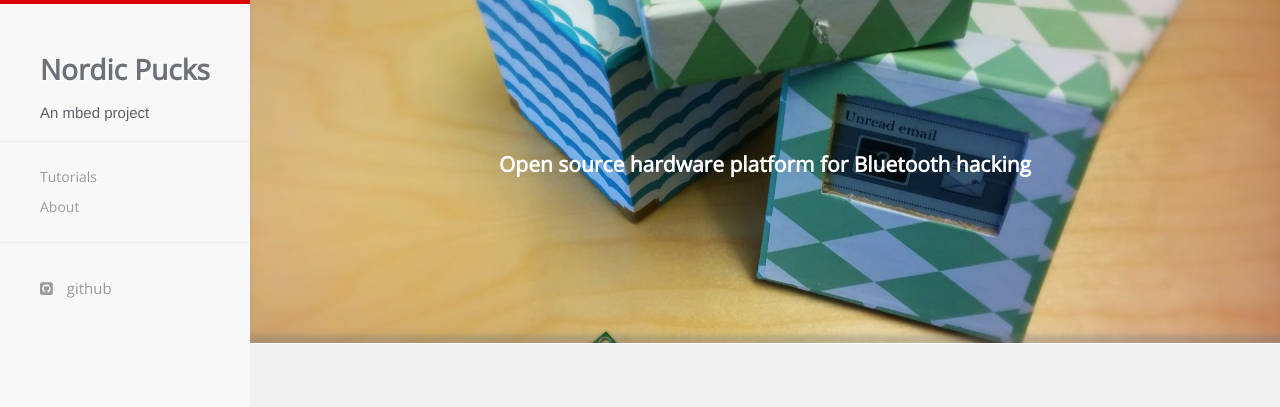
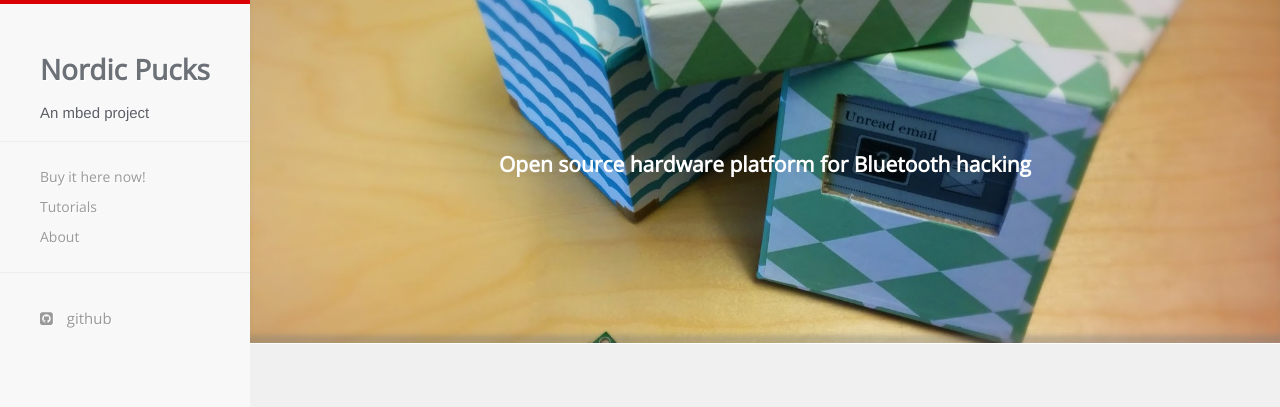
Before and after one commit to NordicPlayground/puck, a Jekyll site: the page built from index.md, in a window 1280 px wide. Shown: the top 407 px of the page. Built offline with Jekyll 4.4.1, drawn with Linux system fonts in a browser that asks for light colours; nearby versions of some CDN libraries.

Commit message:
Add buy it now to desktop menu as well

```diff
--- a/_includes/header.html
+++ b/_includes/header.html
@@ -47,6 +47,7 @@
         <ul class="sidebar-nav">
           <li class="sidebar-brand"><a href="{{ site.baseurl }}/"><h1 class="brand">{{ site.name }}</h1></a><h3>{{ site.description }}</h3></li>
           <hr />
+          <li><a href="http://www.semiconductorstore.com/cart/pc/viewPrd.asp?idproduct=49226">Buy it here now!</a></li>
           <li><a href="{{ site.baseurl }}/tutorials.html">Tutorials</a></li>
           <li><a href="{{ site.baseurl }}/about.html">About</a></li>
           <hr />
```
